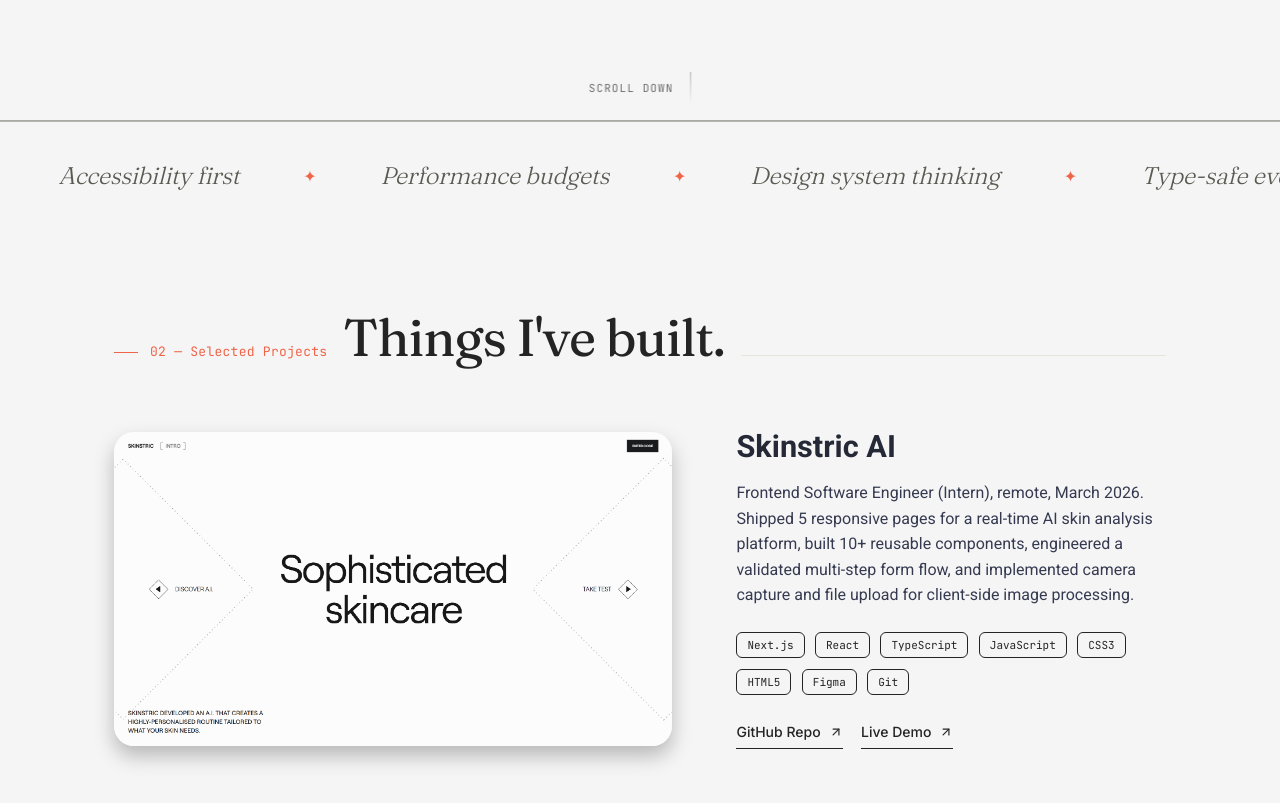
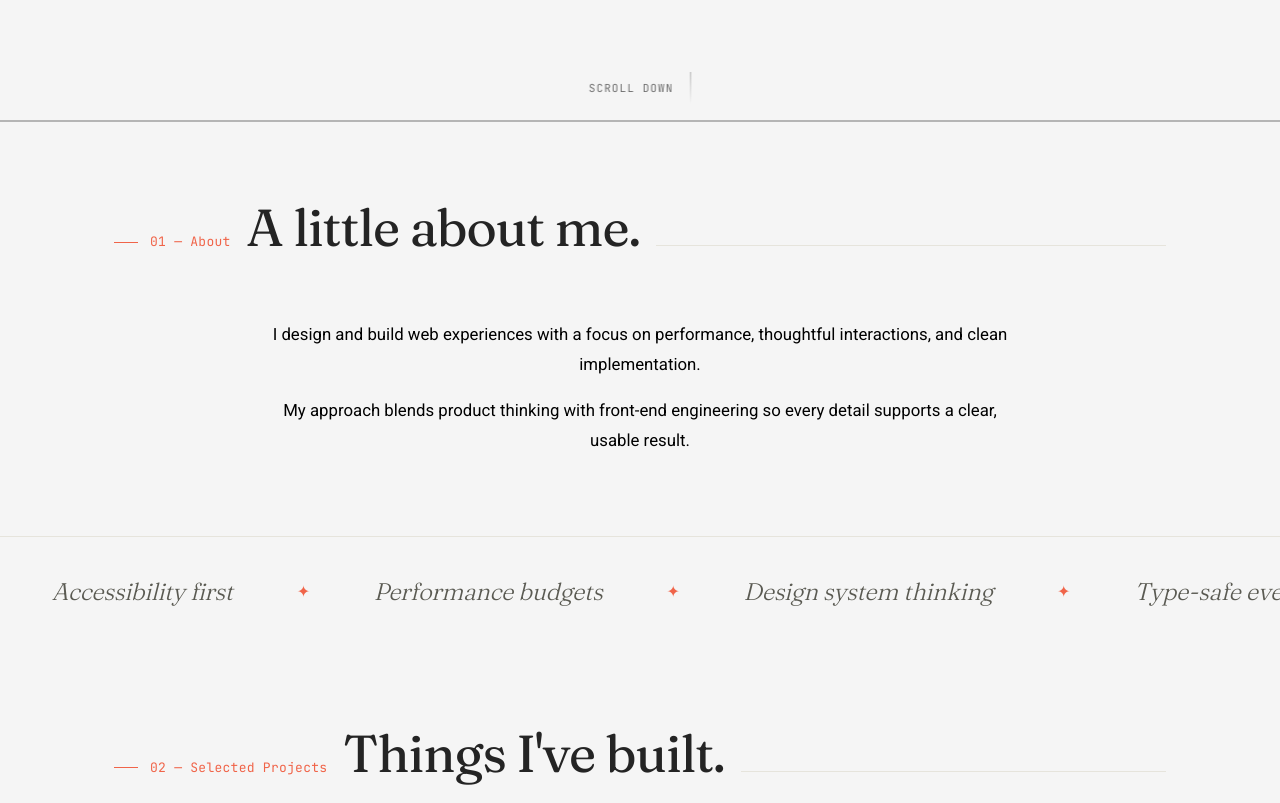
Before and after one commit to jeddelich/next-portfolio, a Next.js app: page / in a window 1280 px wide. Shown: the part 680-1483 px from the top of the page. Built offline with nearby package versions, Linux system fonts and the light colour scheme.

Commit message:
feat: add about.tsx section

```diff
--- a/app/page.tsx
+++ b/app/page.tsx
@@ -2,6 +2,7 @@
 import LandingClientShell from "@/components/ui/LandingClientShell";
 import ModalBackgroundShell from "@/components/ui/ModalBackgroundShell";
 import Projects from "@/components/projects/Projects";
+import About from "@/components/about/about";
 import techStack from "@/data/techStack";
 
 export default function Home() {
@@ -10,6 +11,8 @@
       <LandingClientShell techStack={techStack}>
         <Hero />
       </LandingClientShell>
+
+      <About />
       <Projects />
     </ModalBackgroundShell>
   );
--- /dev/null
+++ b/components/about/about.module.css
@@ -0,0 +1,24 @@
+.about {
+  z-index: 2;
+  position: relative;
+}
+
+.aboutContent {
+  width: 100%;
+  max-width: 760px;
+  display: flex;
+  flex-direction: column;
+  gap: 1rem;
+}
+
+.aboutContent p {
+  font-size: 1.05rem;
+  line-height: 1.8;
+  text-align: center;
+}
+
+@media (max-width: 768px) {
+  .aboutContent p {
+    font-size: 1rem;
+  }
+}
--- /dev/null
+++ b/components/about/about.tsx
@@ -0,0 +1,26 @@
+import SectionHeader from "@/components/ui/SectionHeader";
+import styles from "./about.module.css";
+
+function About() {
+  return (
+    <section id="about" className={styles.about}>
+      <div className="container">
+        <div className="row">
+          <SectionHeader eyebrow="01 — About" title="A little about me." />
+          <div className={styles.aboutContent}>
+            <p>
+              I design and build web experiences with a focus on performance,
+              thoughtful interactions, and clean implementation.
+            </p>
+            <p>
+              My approach blends product thinking with front-end engineering so
+              every detail supports a clear, usable result.
+            </p>
+          </div>
+        </div>
+      </div>
+    </section>
+  );
+}
+
+export default About;
```
